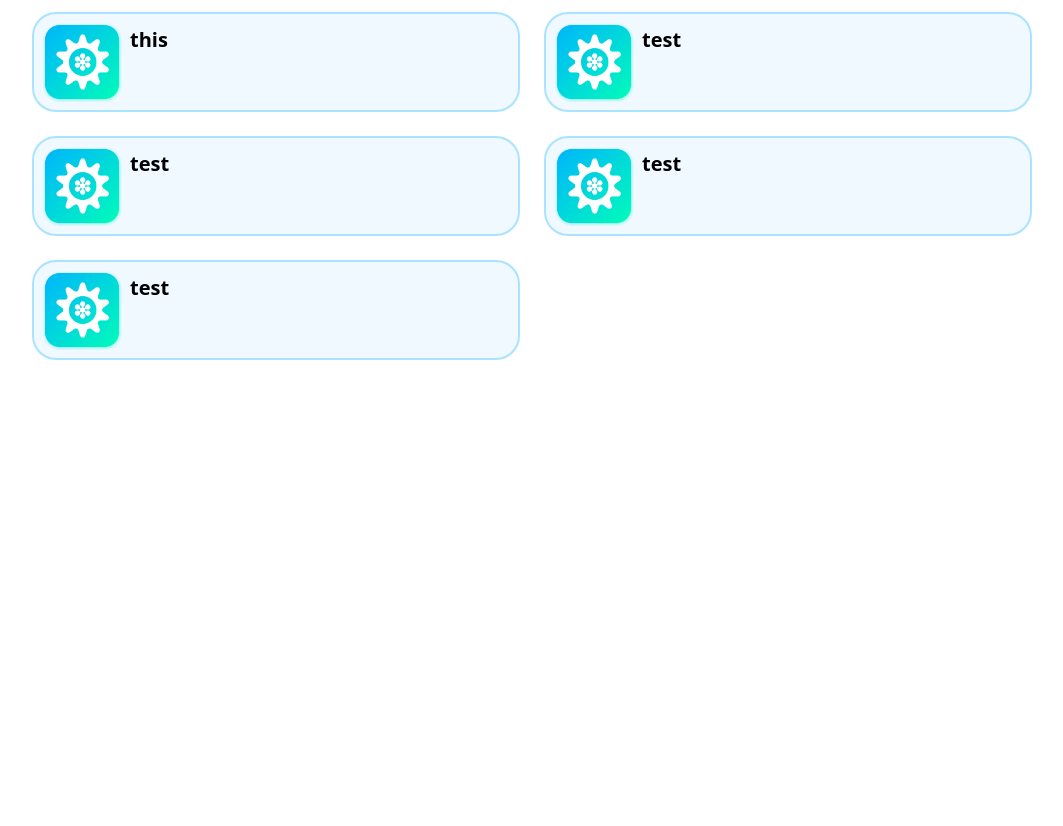
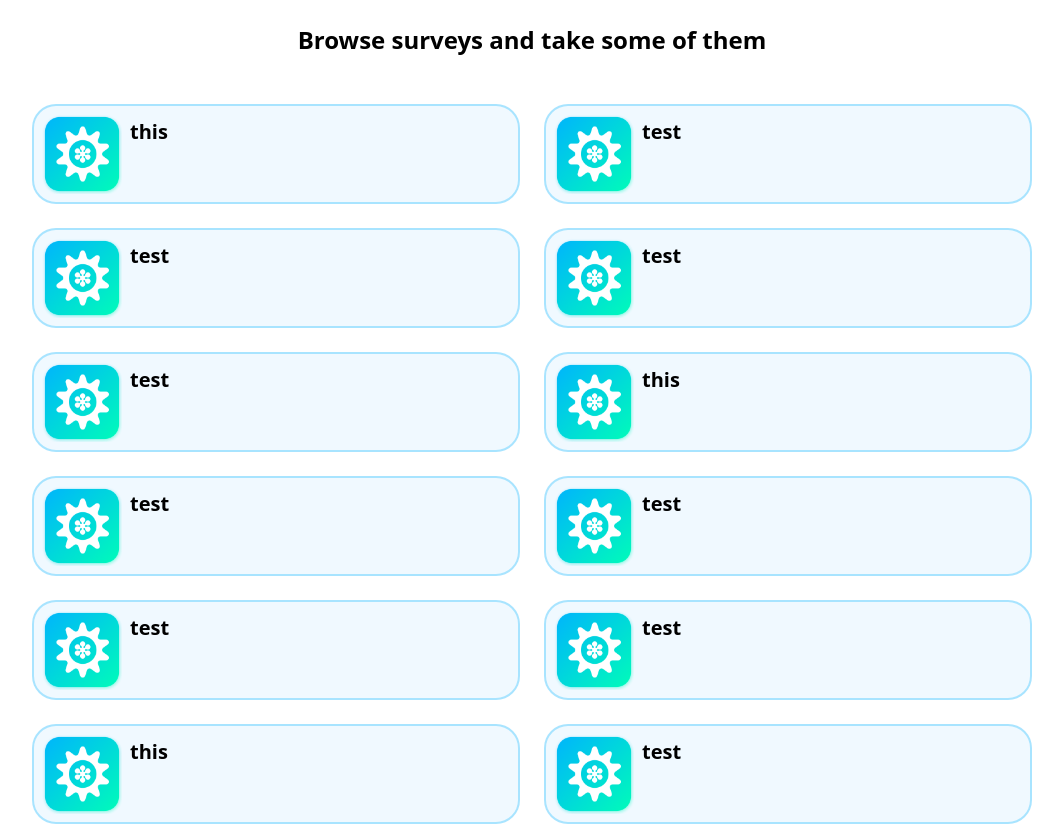
Before and after one commit to aaron-nerox/neo-surveys, a React (Create React App) app in the folder neosurveys-react/: page /surveys in a window 1280 px wide. Shown: the top 826 px of the page, without its empty margins (108-1171 px from the left). Before the commit the page ends 800 px from the top, so only its background shows below. Built offline with nearby package versions, Linux system fonts and the light colour scheme.

Commit message:
add: base survey list page

```diff
--- a/neosurveys-react/src/pages/SurveyList.jsx
+++ b/neosurveys-react/src/pages/SurveyList.jsx
@@ -2,12 +2,25 @@ import SurveyCard from "../components/SurveyCard";
 
 const SurveyList = ()=>{
     return (
-        <div className="w-4/5 mx-auto grid grid-cols-2">
-            <SurveyCard name="this"/>
-            <SurveyCard name="test"/>
-            <SurveyCard name="test"/>
-            <SurveyCard name="test"/>
-            <SurveyCard name="test"/>
+        <div className="min-h-screen grid content-center justify-items-center">
+            <p className="m-4 mt-6 text-2xl font-bold">Browse surveys and take some of them</p>
+            <div className="w-4/5 my-5 mx-auto grid grid-cols-2">
+                <SurveyCard name="this"/>
+                <SurveyCard name="test"/>
+                <SurveyCard name="test"/>
+                <SurveyCard name="test"/>
+                <SurveyCard name="test"/>
+                <SurveyCard name="this"/>
+                <SurveyCard name="test"/>
+                <SurveyCard name="test"/>
+                <SurveyCard name="test"/>
+                <SurveyCard name="test"/>
+                <SurveyCard name="this"/>
+                <SurveyCard name="test"/>
+                <SurveyCard name="test"/>
+                <SurveyCard name="test"/>
+                <SurveyCard name="test"/>
+            </div>
         </div>
     );
 }
```
